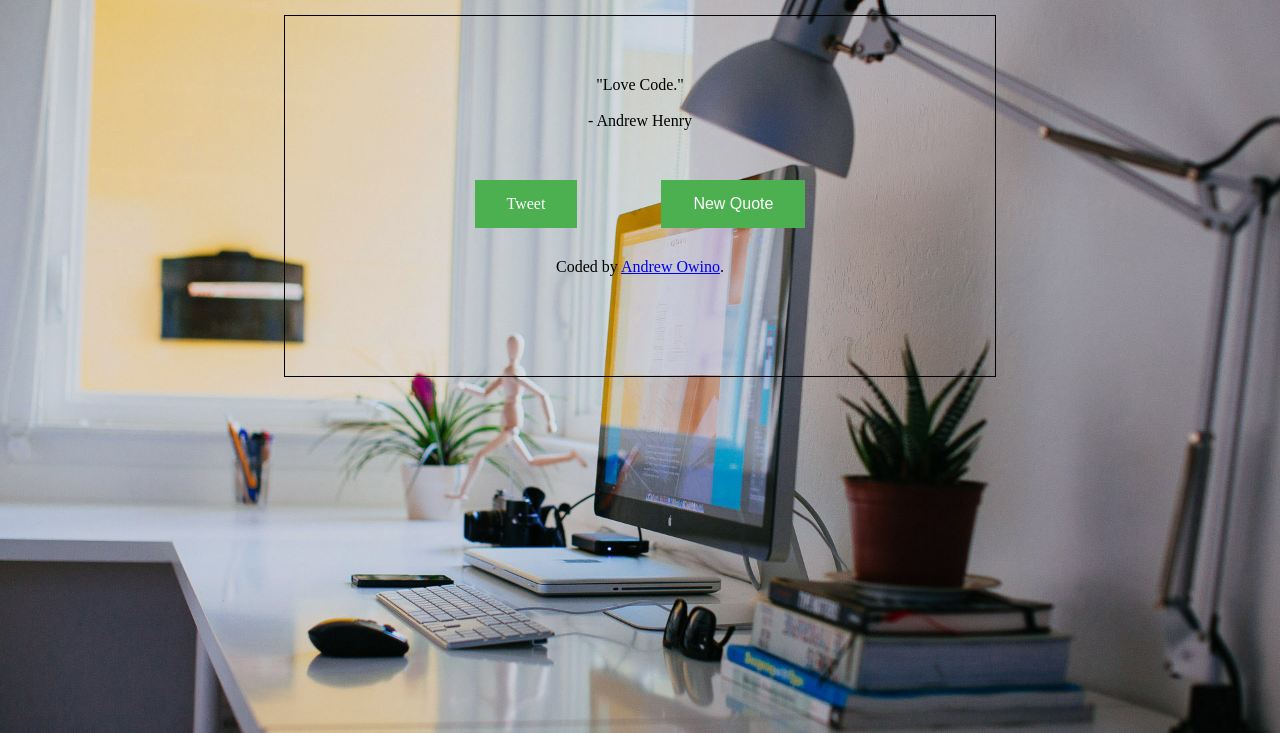
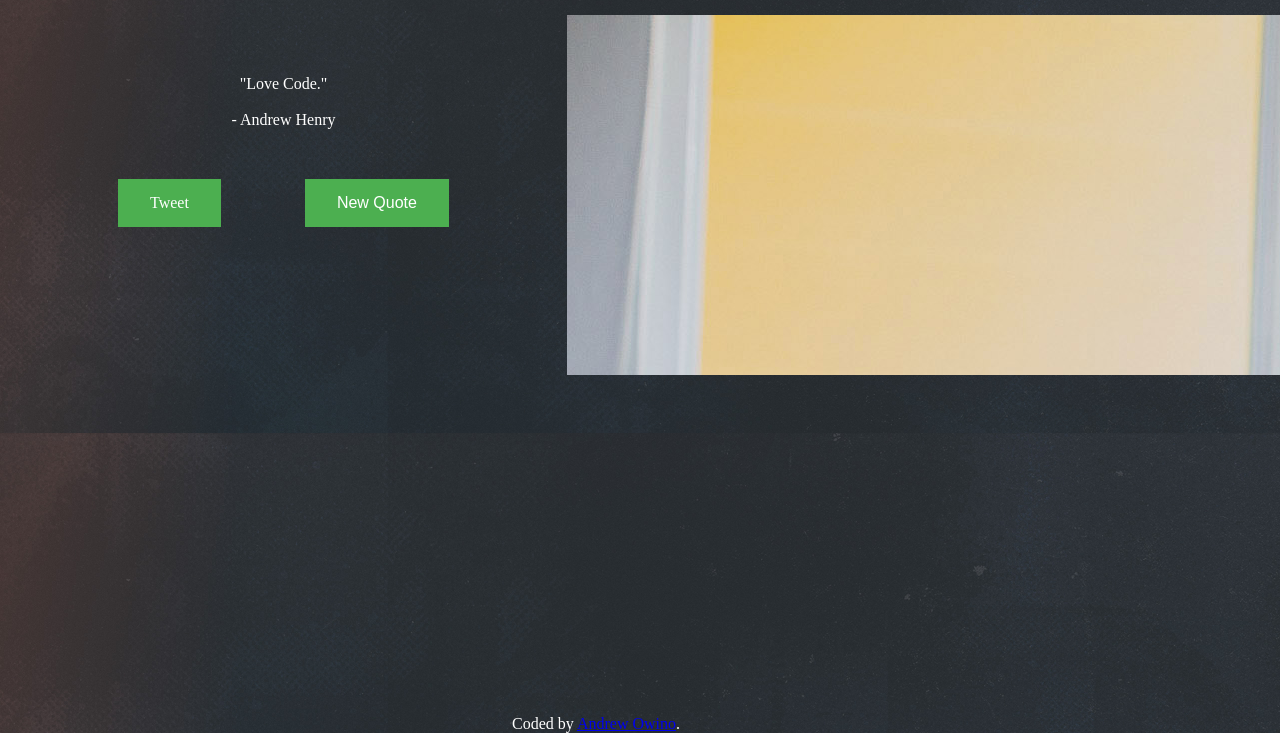
Before and after one commit to AndyCodez/random-quote-machine, a plain HTML site: page index.html in a window 1280 px wide. Shown: the part 67-800 px from the top of the page. Drawn offline with nearby package versions, Linux system fonts and the light colour scheme.

Commit message:
reorganize page

```diff
--- a/assets/javascript/index.js
+++ b/assets/javascript/index.js
@@ -2,9 +2,9 @@ $(document).ready(function(){
 	$("#newQuote").click(function(){
 		var count = Math.floor(Math.random()*51); //randomize image id upto 50
 		imageUrl = "";
-		imageUrl += "url('https://unsplash.it/630/330?image=";
+		imageUrl += "url('https://unsplash.it/720/360?image=";
 		imageUrl += count + "')";
-		$("body").css("background-image", imageUrl); //use the random image id
+		$(".image-box").css("background-image", imageUrl); //use the random image id
 
 		// get the random quotes json api
 		$.getJSON("http://quotes.stormconsultancy.co.uk/random.json", function(json){
--- a/assets/stylesheets/index.css
+++ b/assets/stylesheets/index.css
@@ -9,20 +9,27 @@ body{
 	Without the ../ it is looking for an images folder inside your stylesheet folder
 	which does not exist. So you have to go back a directory where
 	the images folder is located.*/
-	background-image: url("../images/background.jpg");
-	background-repeat: no-repeat;
+	background-image: url("../images/bg.jpg");
 	background-size: cover;
 }
+.flex-container{
+	display: -webkit-flex;
+	display: flex;
+}
 h3{
+	color: white;
 	margin: 30px;
 }
+p {
+	color: white;
+}
 .quote-box{
-	border: 1px solid black;
 	padding: 30px;
-	width: 650px;
+	width: 40%;
 	height: 300px;
 }
 .quote{
+
 	margin: 30px;
 }
 .button{
@@ -40,3 +47,13 @@ h3{
 .developer{
 	margin: 10px;
 }
+.image-box {
+	width: 720px;
+	background-image: url("../images/background.jpg");
+	background-repeat: no-repeat;
+}
+.site-footer{
+	position: absolute;
+	bottom: 0;
+	left: 40%;
+}
--- a/index.html
+++ b/index.html
@@ -8,7 +8,8 @@
 </head>
 <body>
 	<h3>Haphazadier Technology Quoter</h3>
-	<center>
+
+	<div class="flex-container">
 		<div class="quote-box">
 			<p class="quote">
 				"Love Code."<br><br>
@@ -18,16 +19,19 @@
 
 			<div class="button-section">
 				<span class="tweet">
-				<a class="button" target="_blank" href="https://twitter.com/intent/tweet?text=Love Code. - Andrew Owino via @RealAndrewOwino">Tweet</a>
+					<a class="button" target="_blank" href="https://twitter.com/intent/tweet?text=Love Code. - Andrew Owino via @RealAndrewOwino">Tweet</a>
 				</span>
 				<button class="button" id="newQuote">New Quote</button>
 			</div>
-			<div class="developer">
-				<p>Coded by <a href="http://github.com/andycodez" target="_blank">Andrew Owino</a>.</p>
-			</div>
 		</div>
+		<div class="image-box">
+			<!-- <img src="assets/images/background.jpg"> -->
+		</div>
+	</div>
 
-	</center>
+	<footer class="site-footer">
+		<p>Coded by <a href="http://github.com/andycodez" target="_blank">Andrew Owino</a>.</p>
+	</footer>
 
 </body>
 </html>
```
Also changed, not shown: assets/images/bg.jpg (added).
